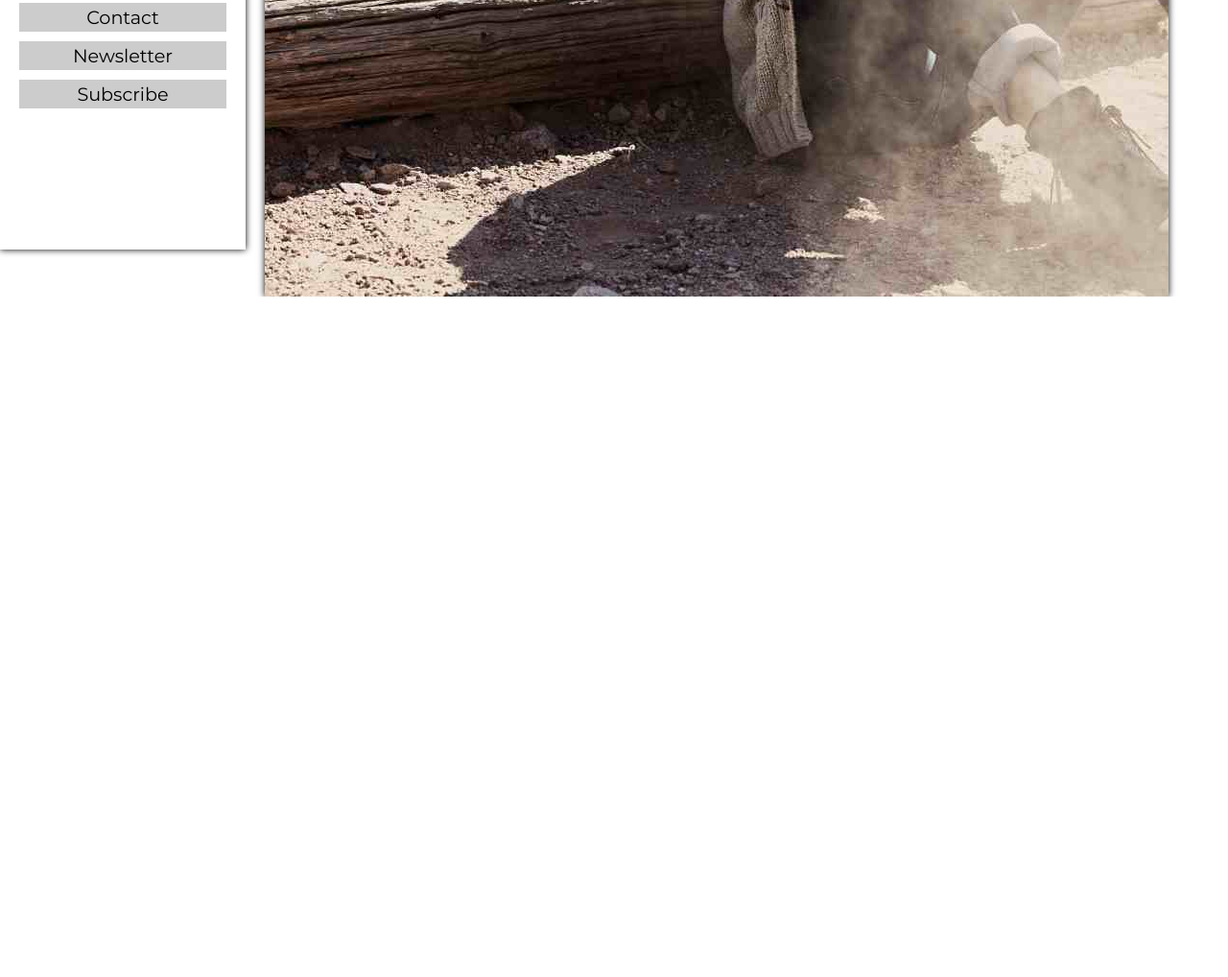
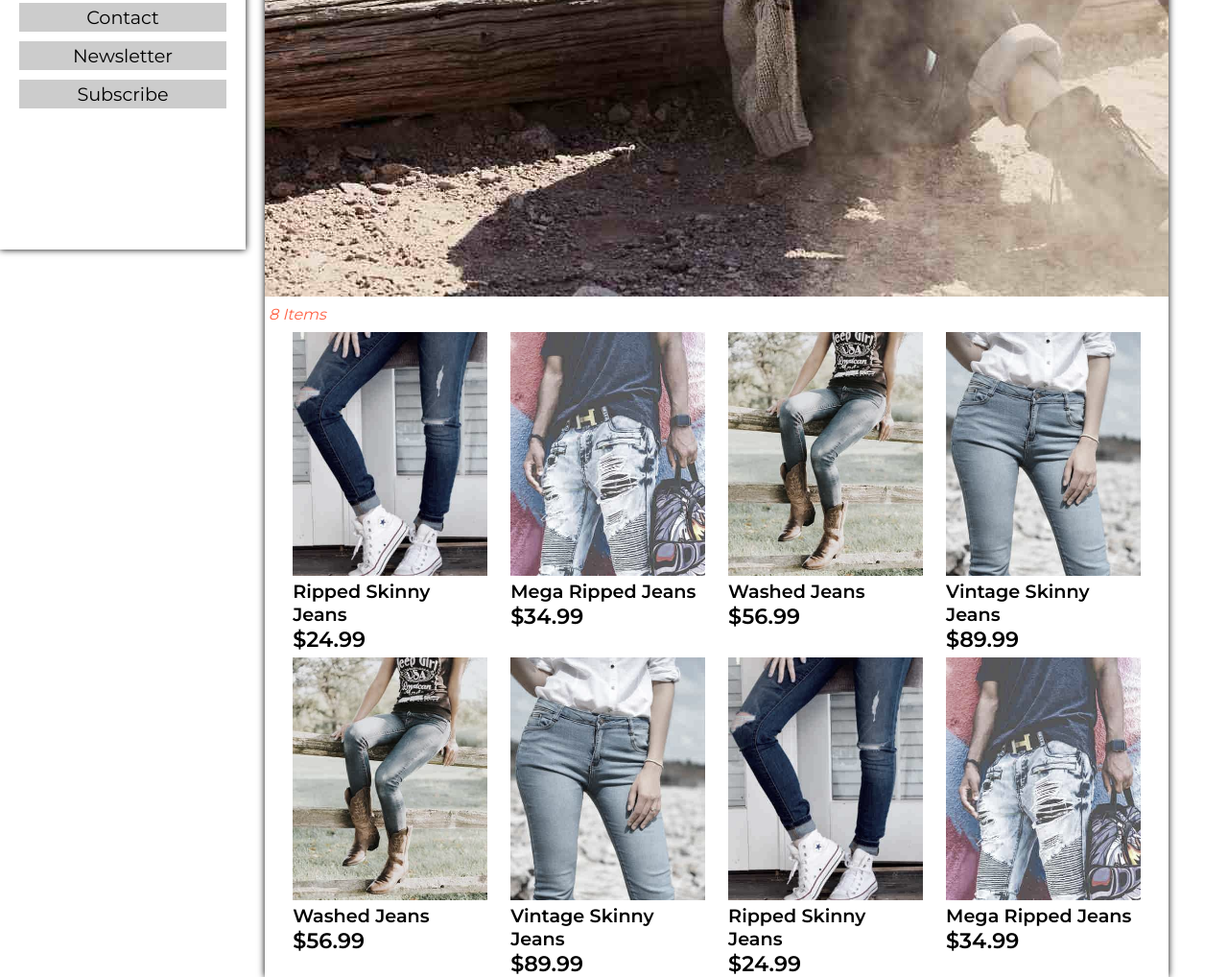
Before and after one commit to sparshverma123/Clothing-store-Website, a plain HTML site: page index.html in a window 1280 px wide. Shown: the part 540-1558 px from the top of the page at 96% size. Before the commit the page ends 849 px from the top, so only its background shows below. Drawn offline with Linux system fonts and the light colour scheme.

Commit message:
completing the item card section

```diff
--- a/index.html
+++ b/index.html
@@ -62,6 +62,63 @@
 				<a href="#">SHOP NOW</a>
 			</section>
 
+			<!-- div itmes  -->
+			<div id="items">8 Items</div>
+
+
+			<!-- itme card  -->
+			<div class="card flex">
+
+				<div class="card-item">
+					<img src="img/asset 1.jpeg">
+					<h2>Ripped Skinny Jeans</h2>
+					<h1>$24.99</h1>
+				</div>
+
+				<div class="card-item">
+					<img src="img/asset 2.jpeg">
+					<h2>Mega Ripped Jeans</h2>
+					<h1>$34.99</h1>
+				</div>
+
+				<div class="card-item">
+					<img src="img/asset 3.jpeg">
+					<h2>Washed Jeans</h2>
+					<h1>$56.99</h1>
+				</div>
+
+				<div class="card-item">
+					<img src="img/asset 4.jpeg">
+					<h2>Vintage Skinny Jeans</h2>
+					<h1>$89.99</h1>
+				</div>
+
+				<div class="card-item">
+					<img src="img/asset 3.jpeg">
+					<h2>Washed Jeans</h2>
+					<h1>$56.99</h1>
+				</div>
+
+				<div class="card-item">
+					<img src="img/asset 4.jpeg">
+					<h2>Vintage Skinny Jeans</h2>
+					<h1>$89.99</h1>
+				</div>
+
+				<div class="card-item">
+					<img src="img/asset 1.jpeg">
+					<h2>Ripped Skinny Jeans</h2>
+					<h1>$24.99</h1>
+				</div>
+
+				<div class="card-item">
+					<img src="img/asset 2.jpeg">
+					<h2>Mega Ripped Jeans</h2>
+					<h1>$34.99</h1>
+				</div>
+
+			</div>
+
 
 
 	</div>
--- a/style.css
+++ b/style.css
@@ -204,3 +204,45 @@ nav h2{
   background: var(--hover-color);
   color: black;
 }
+
+
+
+/*items section*/
+
+#items{
+  width: 100%;
+  padding: 4px;
+  margin-block: 5px;
+  color:tomato;
+  font-style: italic;
+}
+
+
+/*card section*/
+
+.card{
+  width: 100%;
+  height: auto;
+  gap: 5px;
+  padding-inline: 10px;
+  flex-wrap: wrap;
+  justify-content: space-evenly;
+}
+
+.card-item{
+  width: 22%;
+}
+
+.card-item img{
+  width: 100%;
+  filter: grayscale(60%);
+}
+
+.card-item h1{
+  font-size: 1.4rem;
+
+}
+
+.card-item h2{
+  font-size: 1.2rem;
+}
```
